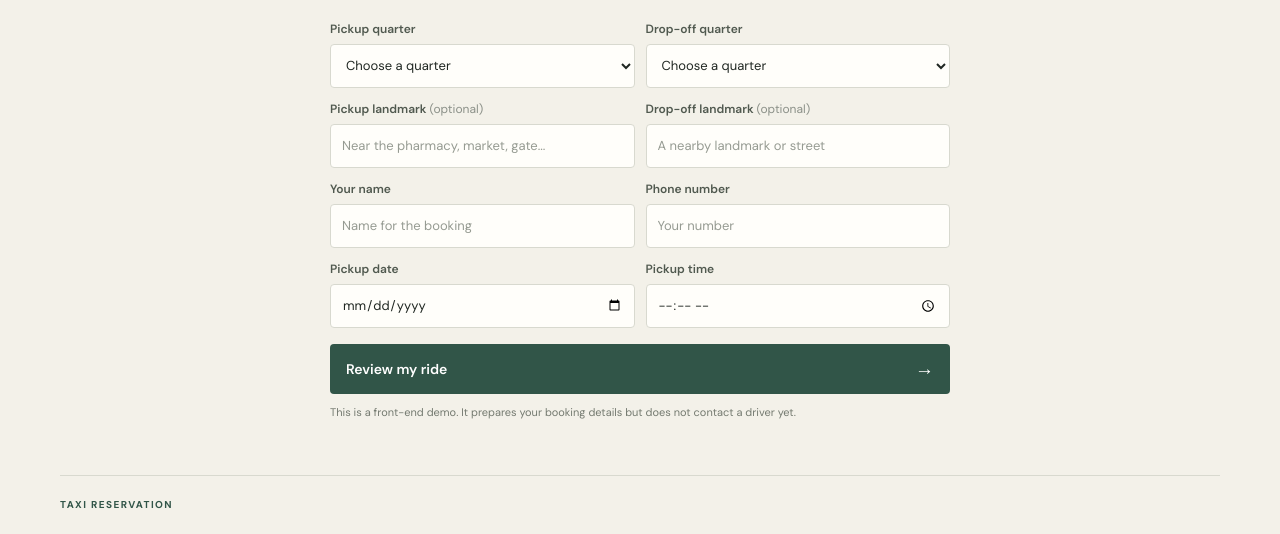
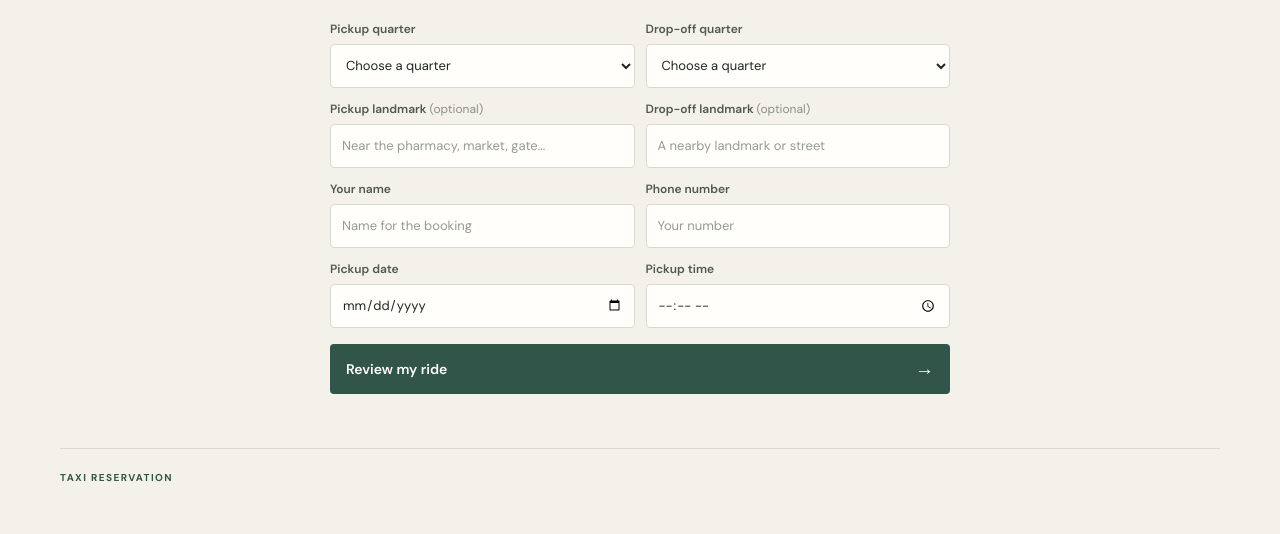
Before and after one commit to warrickpatrick90-ux/Taxi-reservation-, a plain HTML site: page index.html in a window 1280 px wide. Shown: the part 333-867 px from the top of the page. After the commit the page ends 840 px from the top, so only its background shows below. Drawn offline with Linux system fonts and the light colour scheme.

Commit message:
Remove demo note below booking button

```diff
--- a/index.html
+++ b/index.html
@@ -83,7 +83,6 @@
               <span class="button-arrow" aria-hidden="true">&#8594;</span>
             </button>
           </form>
-          <p class="form-note">This is a front-end demo. It prepares your booking details but does not contact a driver yet.</p>
         </div>
 
         <section class="booking-result" id="booking-result" aria-live="polite" hidden>
```
